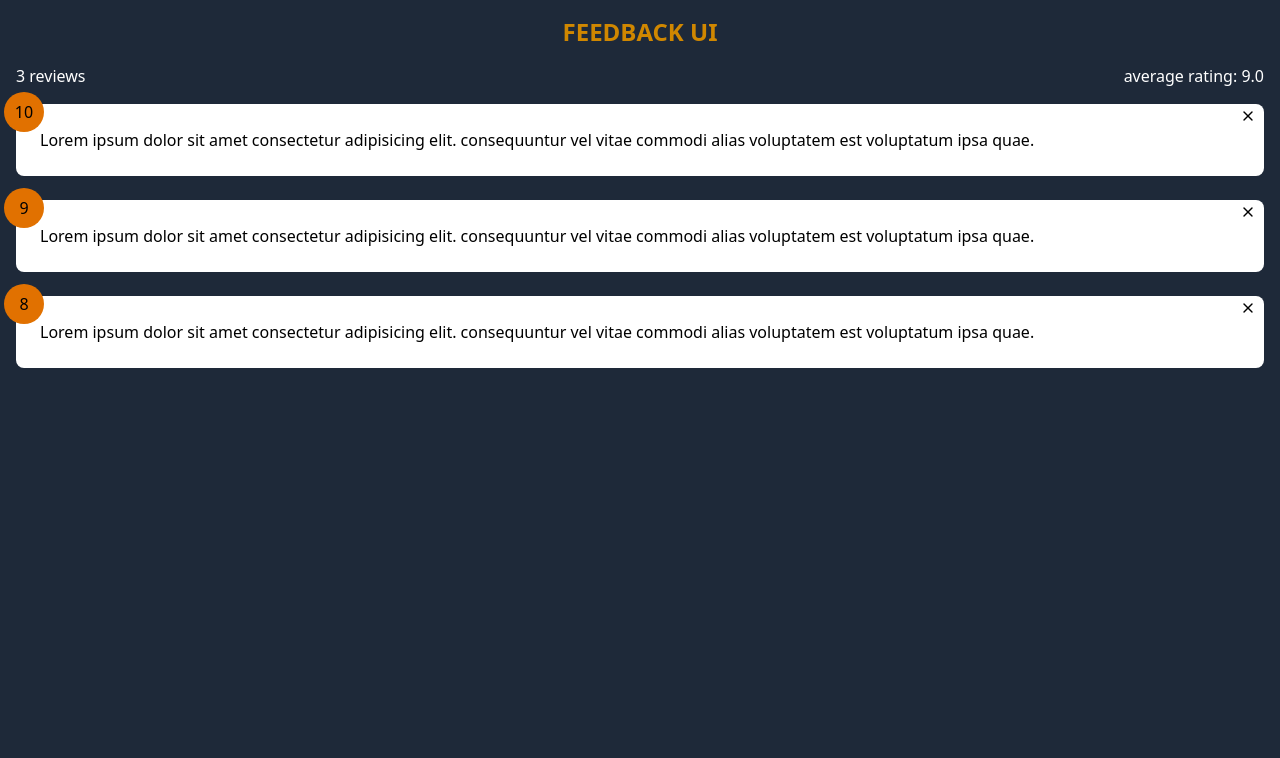
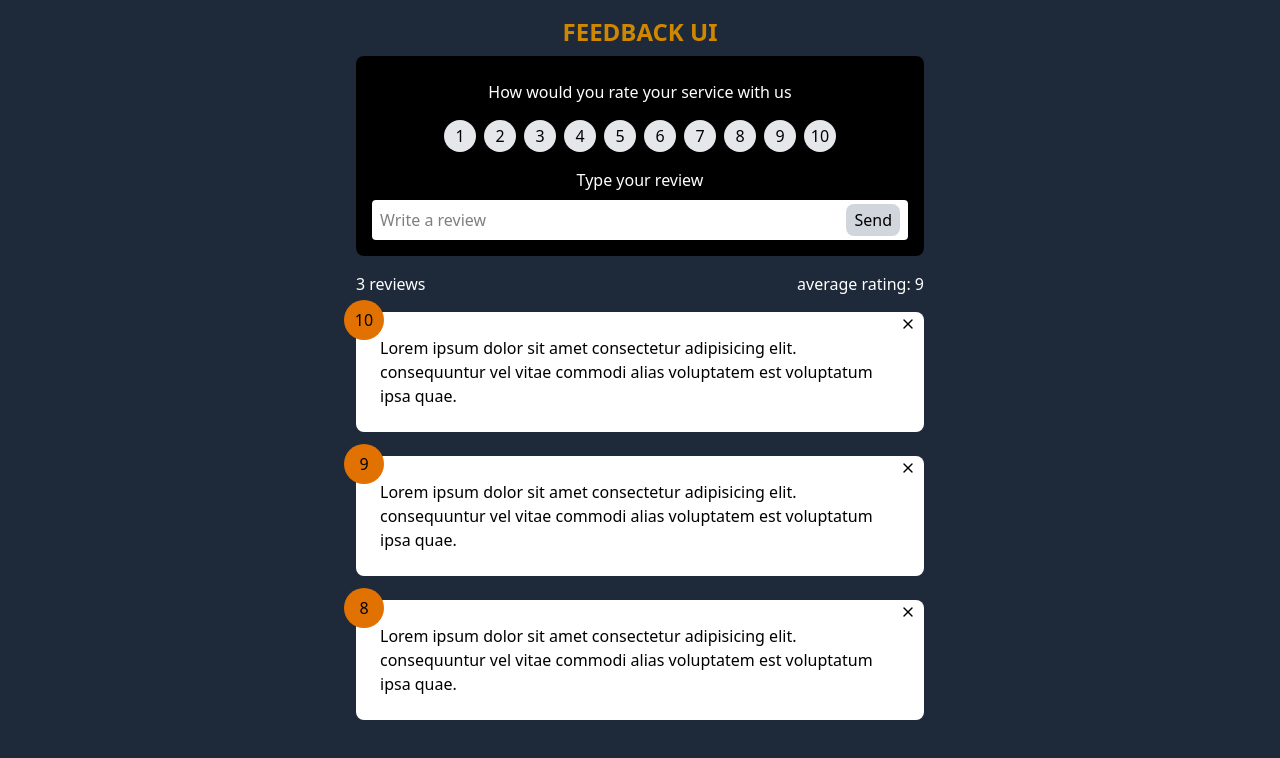
Before and after one commit to groggy7/feedback-ui, a React (Vite) app: page / in a window 1280 px wide. Shown: the top 758 px of the page. Built offline with nearby package versions, Linux system fonts and the light colour scheme.

Commit message:
Add feedback form

```diff
--- a/index.html
+++ b/index.html
@@ -3,7 +3,7 @@
   <head>
     <meta charset="UTF-8" />
     <meta name="viewport" content="width=device-width, initial-scale=1.0" />
-    <title>Vite + React + TS</title>
+    <title>Feedback UI</title>
   </head>
   <body class="bg-gray-800">
     <div id="root"></div>
--- a/package.json
+++ b/package.json
@@ -12,8 +12,8 @@
   "dependencies": {
     "@tailwindcss/vite": "^4.0.0",
     "lucide-react": "^0.474.0",
-    "react": "^18.3.1",
-    "react-dom": "^18.3.1",
+    "react": "^19.0.0",
+    "react-dom": "^19.0.0",
     "tailwindcss": "^4.0.0"
   },
   "devDependencies": {
--- a/src/App.tsx
+++ b/src/App.tsx
@@ -1,3 +1,4 @@
+import FeedbackForm from "./components/FeedbackForm.tsx"
 import FeedbackList from "./components/FeedbackList"
 import FeedbackStats from "./components/FeedbackStats.tsx"
 import Header from "./components/Header"
@@ -13,8 +14,13 @@ function App() {
     setFeedbacks(filteredFeedbacks)
   }
 
-  return <div className="p-4 flex flex-col gap-2">
+  function addReview(feedback: Feedback) {
+    setFeedbacks([feedback, ...feedbacks])
+  }
+
+  return <div className="p-4 flex flex-col gap-2 max-w-[600px] mx-auto">
     <Header />
+    <FeedbackForm addReview={addReview}/>
     <FeedbackStats feedbacks={feedbacks} />
     <div className="flex flex-col gap-6">
       <FeedbackList feedbacks={feedbacks} handleDelete={handleDelete} />
--- /dev/null
+++ b/src/components/FeedbackForm.tsx
@@ -0,0 +1,60 @@
+import { useState } from "react"
+import { Feedback } from "../types"
+import RadioGroup from "./RadioGroup"
+
+type FeedbackFormProps = {
+    addReview: (feedback: Feedback) => void
+}
+
+export default function FeedbackForm({addReview}: FeedbackFormProps) {
+    const [feedbackRating, setFeedbackRating] = useState<number>(0)
+
+    function handleAction(formData: FormData) {
+        const text = String(formData.get("comment")).trim()
+
+        if (!text) {
+            console.error("Please enter a review text")
+            return
+        }
+
+        if (feedbackRating === 0) {
+            console.error("Please select a rating")
+            return
+        }
+
+        const newFeedback: Feedback = {
+            id: Math.floor(Math.random() * 100000),
+            rating: feedbackRating,
+            text: text
+        }
+
+        addReview(newFeedback)
+        setFeedbackRating(0)
+    }
+
+    function handleChange(value: number) {
+        setFeedbackRating(value)
+    }
+
+    return (
+        <form action={handleAction}
+            className="text-white bg-black rounded-lg p-4 flex flex-col gap-2 items-center"
+        >
+            <RadioGroup onValueChange={handleChange} />
+            <label htmlFor="comment">Type your review</label>
+            <div className="relative w-full">
+                <input
+                    id="comment"
+                    name="comment"
+                    className="bg-white w-full rounded text-black px-2 py-2 outline-0"
+                    placeholder="Write a review"
+                />
+                <button
+                    className="bg-gray-300 text-black rounded-lg px-2 py-1 cursor-pointer absolute right-2 top-1/2 -translate-y-1/2"
+                >
+                    Send
+                </button>
+            </div>
+        </form>
+    )
+}
--- a/src/components/FeedbackStats.tsx
+++ b/src/components/FeedbackStats.tsx
@@ -5,15 +5,11 @@ type FeedbackStatsProps = {
 }
 
 export default function FeedbackStats({feedbacks}: FeedbackStatsProps) {
-    if(feedbacks.length === 0) {
-        return null
-    }
-
-    const sum = feedbacks.reduce((acc, curr) =>  acc + curr.rating, 0)
-    const average = (sum / feedbacks.length).toFixed(1)
+    let average = feedbacks.reduce((acc, curr) =>  acc + curr.rating, 0) / feedbacks.length
+    average = Number(average.toFixed(1))
 
     return <div className="flex justify-between py-2 text-white">
         <span>{feedbacks.length} reviews</span>
-        <span>average rating: {average}</span>
+        <span>average rating: {isNaN(average) ? 0 : average}</span>
     </div>
 }
--- /dev/null
+++ b/src/components/RadioGroup.tsx
@@ -0,0 +1,49 @@
+import React from "react"
+
+interface NumberedRadioProps {
+  numbers?: number[]
+  onValueChange: (value: number) => void
+}
+
+export default function RadioGroup({
+  numbers = [1, 2, 3, 4, 5, 6, 7, 8, 9, 10],
+  onValueChange,
+}: NumberedRadioProps) {
+  const [selectedValue, setSelectedValue] = React.useState<number>(0)
+
+  if (!numbers || numbers.length === 0) {
+    return <div>No numbers provided</div>
+  }
+
+  function handleChange(value: number) {
+    setSelectedValue(value)
+    onValueChange(value)
+  }
+
+  return (
+    <div className="flex flex-col gap-4 items-center py-2">
+        <h2>How would you rate your service with us</h2>
+        <div className="flex flex-wrap gap-2">
+        {numbers.map((number) => (
+            <div key={number}>
+            <input
+                type="radio"
+                id={`radio-${number}`}
+                name="radio-group"
+                value={number}
+                checked={selectedValue === number}
+                onChange={(e) => handleChange(Number(e.target.value))}
+                className="sr-only peer"
+            ></input>
+            <label
+                htmlFor={`radio-${number}`}
+                className="bg-gray-200 text-black w-8 h-8 rounded-full flex justify-center items-center
+                cursor-pointer peer-checked:bg-pink-500 peer-checked:text-gray-300"
+            >{number}</label>
+            </div>
+        ))}
+        </div>
+
+    </div>
+  )
+}
```
Also changed, not shown: 1 other file (tests, documents, lock files or other folders).
